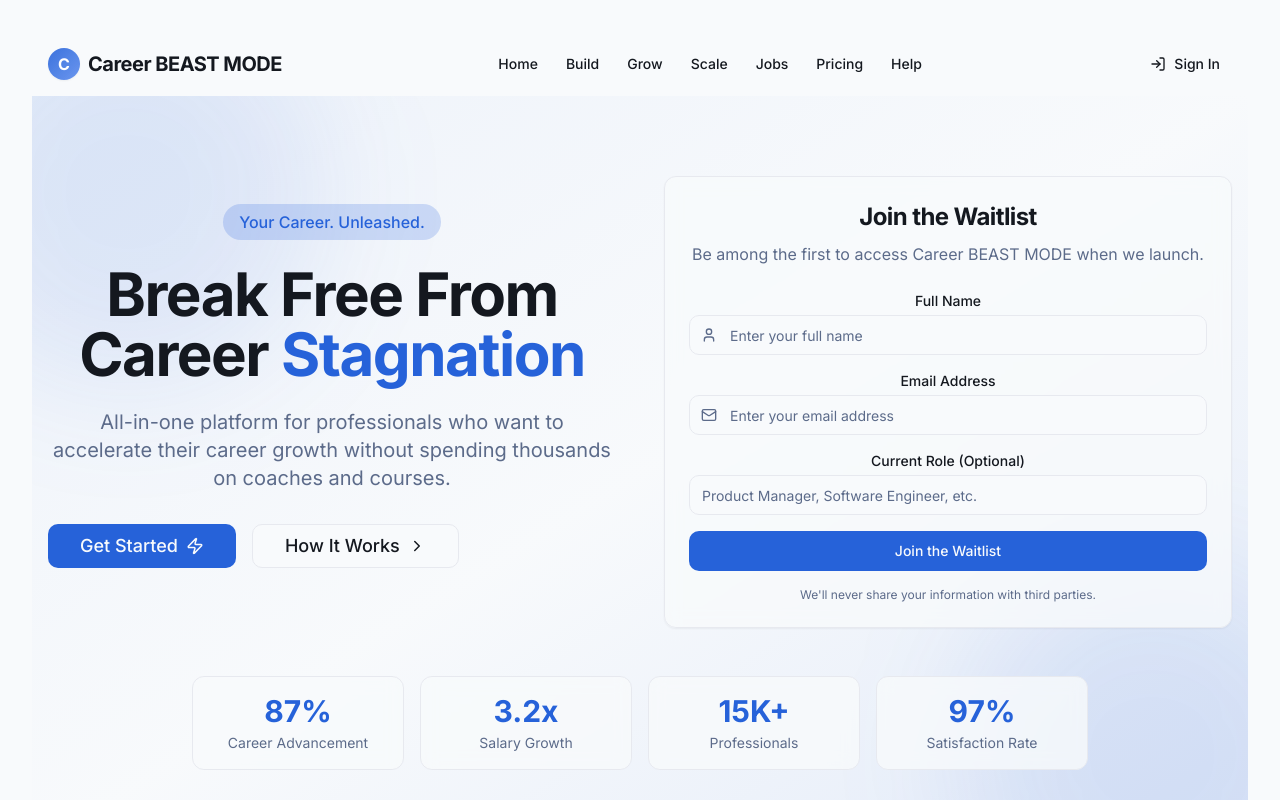
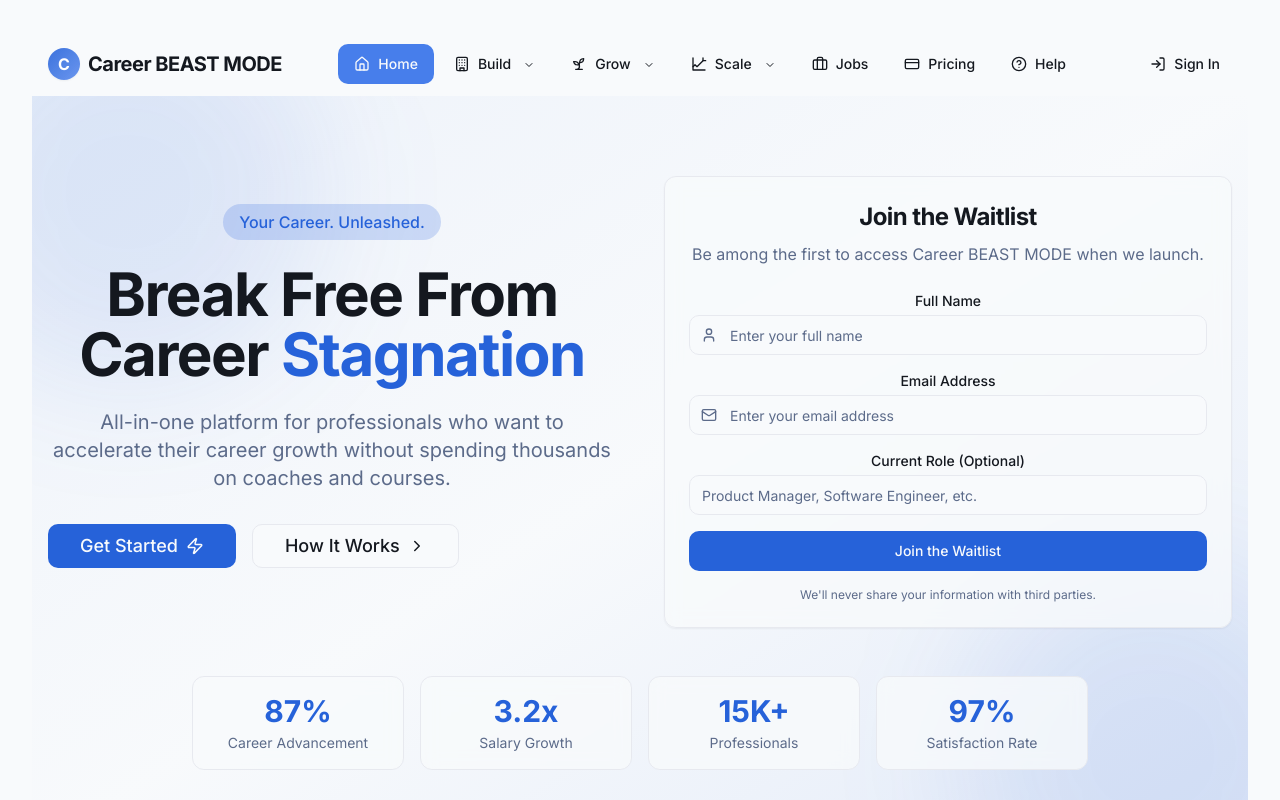
Before and after one commit to YGK13/v1-abandoned-career-beast-mode, a React (Vite) app: page / in a window 1280 px wide. Built offline with nearby package versions, Linux system fonts and the light colour scheme.

Commit message:
Fix: Restore dropdown menu for desktop navigation
Reverts the desktop navigation to use a dropdown menu, displaying submenu items.

```diff
--- a/src/components/Navbar.tsx
+++ b/src/components/Navbar.tsx
@@ -30,6 +30,16 @@ import NavLinks from "./navbar/NavLinks";
 import MobileMenu from "./navbar/MobileMenu";
 import UserMenu from "./navbar/UserMenu";
 import { NavItem } from "./navbar/NavLink";
+import {
+  NavigationMenu,
+  NavigationMenuContent,
+  NavigationMenuItem,
+  NavigationMenuLink,
+  NavigationMenuList,
+  NavigationMenuTrigger,
+  navigationMenuTriggerStyle,
+} from "@/components/ui/navigation-menu";
+import { cn } from "@/lib/utils";
 
 // Create a custom GrowthChartIcon component with the hockey stick growth shape that's compatible with Lucide format
 const GrowthChartIcon = forwardRef<SVGSVGElement, LucideProps>((props, ref) => (
@@ -148,19 +158,60 @@ const Navbar: React.FC = () => {
     >
       <div className="container mx-auto px-4 h-16 flex items-center justify-between">
         <Logo />
-        <div className="hidden md:flex items-center space-x-4">
-          <nav className="flex items-center space-x-1">
-            {navLinks.map((link) => (
-              <React.Fragment key={link.path}>
-                <a
-                  href={link.path}
-                  className="px-3 py-2 text-sm font-medium rounded-md hover:bg-muted/50 hover:text-foreground transition-colors"
-                >
-                  {link.label}
-                </a>
-              </React.Fragment>
-            ))}
-          </nav>
+        <div className="hidden md:flex items-center">
+          <NavigationMenu>
+            <NavigationMenuList>
+              {navLinks.map((link) => {
+                // If link has children, create a dropdown
+                if (link.children && link.children.length > 0) {
+                  return (
+                    <NavigationMenuItem key={link.path}>
+                      <NavigationMenuTrigger className="flex items-center gap-2">
+                        <link.icon className="h-4 w-4" />
+                        {link.label}
+                      </NavigationMenuTrigger>
+                      <NavigationMenuContent>
+                        <ul className="grid w-[250px] gap-1 p-2">
+                          {link.children.map((child) => (
+                            <li key={child.path}>
+                              <NavigationMenuLink asChild>
+                                <a
+                                  href={child.path}
+                                  className={cn(
+                                    "flex items-center gap-2 select-none space-y-1 rounded-md p-3 text-sm leading-none no-underline outline-none transition-colors hover:bg-accent hover:text-accent-foreground focus:bg-accent focus:text-accent-foreground",
+                                    location.pathname === child.path && "bg-accent text-accent-foreground"
+                                  )}
+                                >
+                                  <child.icon className="h-4 w-4" />
+                                  <span>{child.label}</span>
+                                </a>
+                              </NavigationMenuLink>
+                            </li>
+                          ))}
+                        </ul>
+                      </NavigationMenuContent>
+                    </NavigationMenuItem>
+                  )
+                }
+                // Regular link without dropdown
+                return (
+                  <NavigationMenuItem key={link.path}>
+                    <a
+                      href={link.path}
+                      className={cn(
+                        navigationMenuTriggerStyle(),
+                        "flex items-center gap-2",
+                        location.pathname === link.path && "bg-accent text-accent-foreground"
+                      )}
+                    >
+                      <link.icon className="h-4 w-4" />
+                      {link.label}
+                    </a>
+                  </NavigationMenuItem>
+                )
+              })}
+            </NavigationMenuList>
+          </NavigationMenu>
         </div>
         <div className="menu-toggle">
           <UserMenu
```
